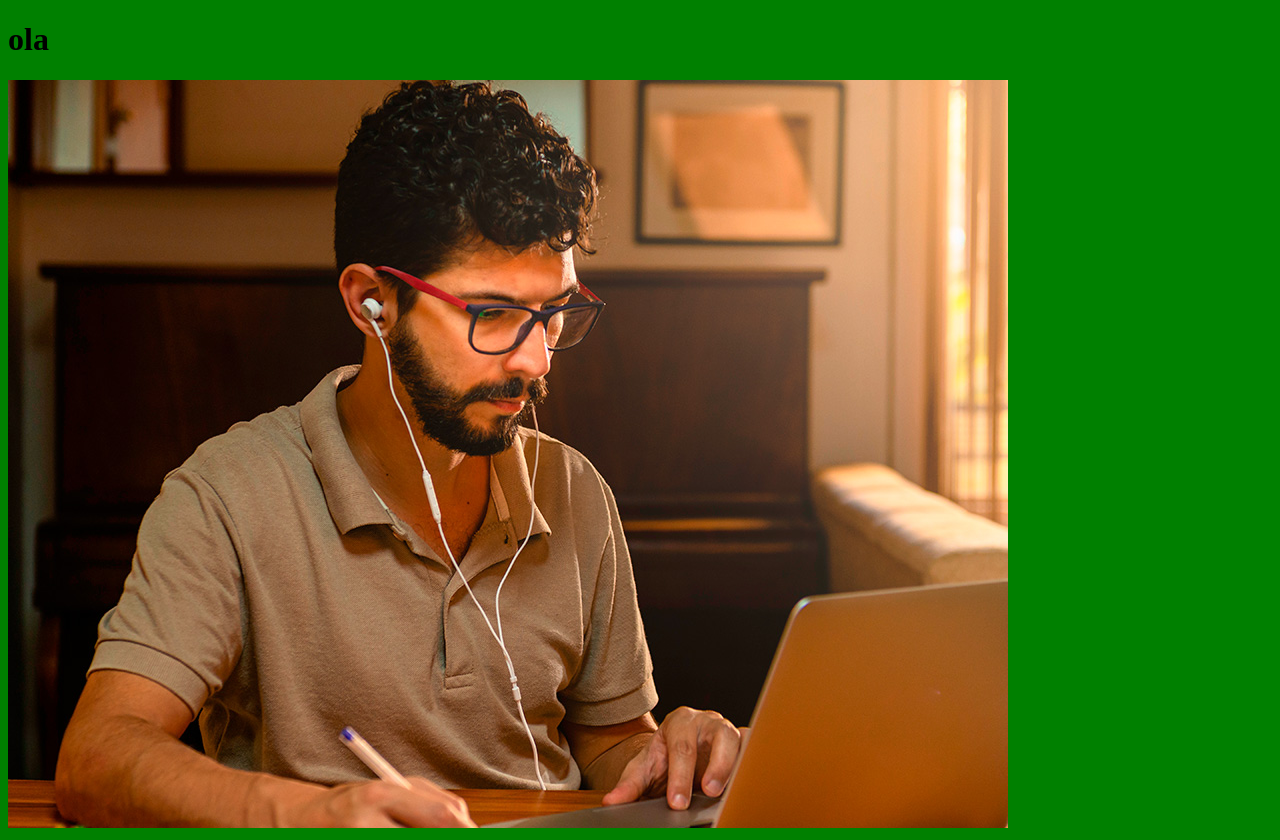
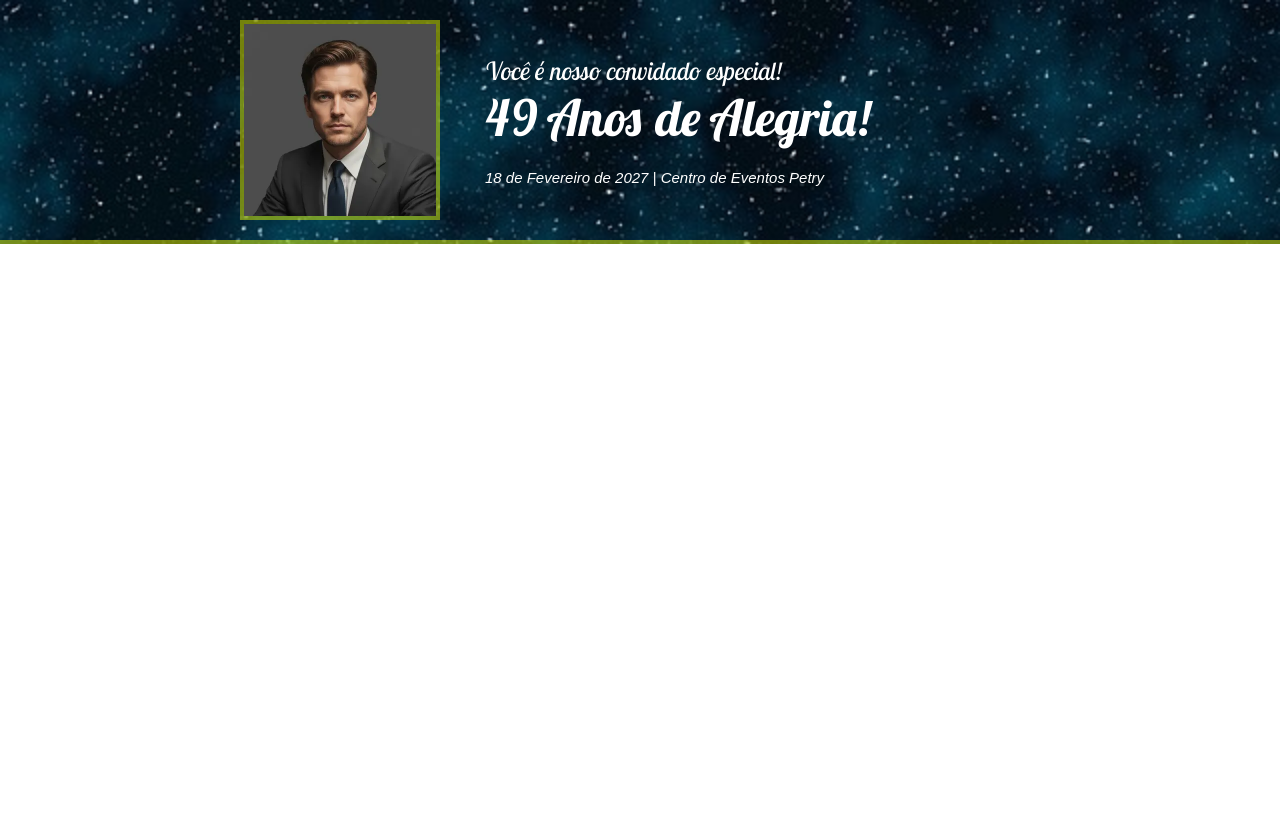
Before and after one commit to KledsonFerreiraFonseca/Front_land_page_aniversario_m22, a website built with Parcel: page src/index.html in a window 1280 px wide. After the commit the page ends 800 px from the top, so only its background shows below. Built offline with nearby package versions, Linux system fonts and the light colour scheme.

Commit message:
criando o hero

```diff
--- a/src/index.html
+++ b/src/index.html
@@ -1,14 +1,33 @@
 <!DOCTYPE html>
 <html lang="pt-br">
+
 <head>
     <meta charset="UTF-8">
     <meta name="viewport" content="width=device-width, initial-scale=1.0">
     <title>Aniversário</title>
+    <link rel="preconnect" href="https://fonts.googleapis.com">
+    <link rel="preconnect" href="https://fonts.gstatic.com" crossorigin>
+    <link href="https://fonts.googleapis.com/css2?family=Lobster+Two:ital,wght@0,400;0,700;1,400;1,700&family=Roboto:wght@400;700;900&display=swap" rel="stylesheet">
     <link rel="stylesheet" href="styles/main.scss">
 </head>
+
 <body>
-    <h1>ola</h1>
-    <img src="./images/frontend.png" alt="">
-    <script src="scripts/main.js"></script>
+    <header class="hero">
+        <div class="container">
+            <img class="hero__foto1" src="./images/3x4.webp" alt="">
+            <div class="hero__text">
+                <P class="hero__text__principal">
+                    Você é nosso convidado especial!
+                </p>
+                <p class="hero__text__mensagem">
+                    <strong>49 Anos de Alegria!</strong>
+                </P>
+                <p class="hero__text__data">
+                    18 de Fevereiro de 2027 | Centro de Eventos Petry
+                </p>
+            </div>
+        </div>
+    </header>
 </body>
+
 </html>
--- /dev/null
+++ b/src/styles/_hero.scss
@@ -0,0 +1,33 @@
+.hero{
+    background-image: url(../images/imagem_fundo.jpg);
+    background-repeat: no-repeat;
+    background-size: cover;
+    position: relative;
+    border-bottom: solid 4px rgba(238, 255, 0, 0.479);
+
+    &__foto1{
+        margin: 20px 20px 20px 80px;
+        border: solid 4px rgba(238, 255, 0, 0.479);
+        height: 200px;
+    }
+
+    &__text{
+        color: #fff;
+        font-size: 25px;
+        font-family: "Lobster Two", sans-serif;
+        font-weight: 400;
+        font-style: italic;
+        padding-left: 25px;
+
+        &__mensagem{
+            font-size: large;
+            font-size: 50px;
+        }
+
+        &__data{
+            font-family: sans-serif;
+            font-size: 15px;
+            padding-top: 20px;
+        }
+    }
+}
--- a/src/styles/main.scss
+++ b/src/styles/main.scss
@@ -1,3 +1,18 @@
-body{
-    background-color: green;
+@use 'hero';
+
+*{
+    margin: 0;
+    padding: 0;
+    box-sizing: border-box;
+    font-family: "Lobster Two", sans-serif;
+
 }
+
+.container{
+    max-width: 960px;
+    width: 100%;
+    margin: 0 auto;
+    display: flex;
+    align-items: center;
+
+}
```
Also changed, not shown: sharp.config.json (+9 -1 lines), src/images/3x4.webp (added), src/images/bicicleta.webp (added), src/images/correndo.webp (added), src/images/filhos.webp (added), src/images/frontend.png (deleted), src/images/imagem_fundo.jpg (added), src/images/irmãos.png (added), src/images/pais.png (added), src/images/tocando_violão.png (added), 1 other file.
